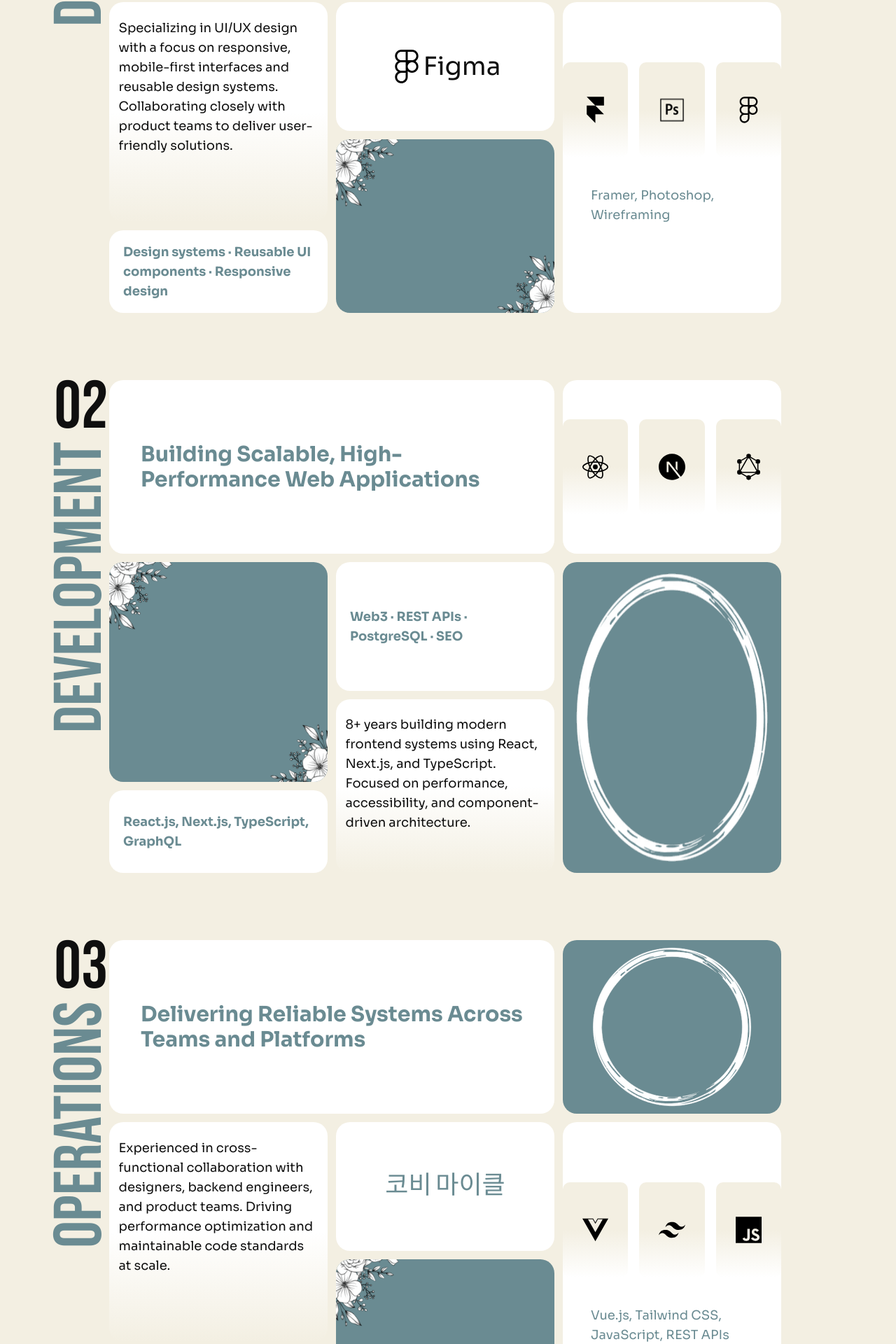
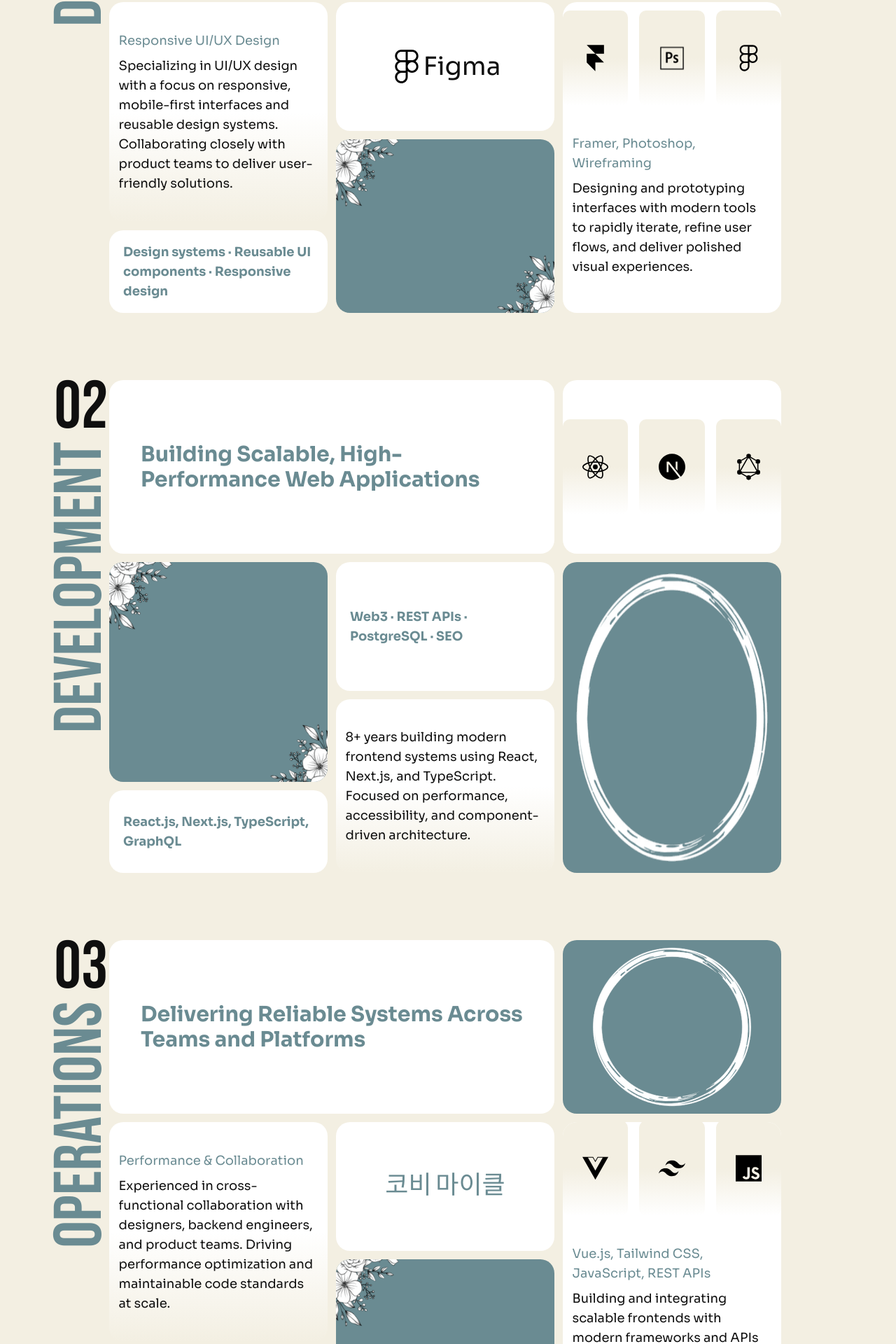
Before and after one commit to Kobeboy15/team_portfolio, a Next.js app: page / in a window 1280 px wide. Shown: the part 4429-6349 px from the top of the page at 70% size. Built offline with nearby package versions, Linux system fonts and the light colour scheme.

Commit message:
fix: add content to fill up card more nicely

```diff
--- a/src/components/sections/SkillsSection.tsx
+++ b/src/components/sections/SkillsSection.tsx
@@ -12,7 +12,7 @@ export function SkillsSection() {
             skills.map((skill) => (
                 <div key={skill.order} className="w-full mb-7 md:mb-0 md:h-screen pr-2 flex justify-end md:justify-center items-start md:items-center">
                     <div className="relative w-full md:w-[75vw] md:mx-auto md:h-[90vh]">
-                        { /* TODO: style proplerly*/}
+                        { /* TODO: style proplerly during mobile responsiveness ticket*/}
                         <div className="flex md:hidden flex-row items-baseline gap-1 mb-3 font-bebas text-display-48 leading-none mt-10 mx-5">
                             <span>{String(skill.order).padStart(2, '0')}</span>
                             <span className="text-(--token-accent)">{skill.name.toUpperCase()}</span>
--- a/src/components/ui/CardContent.tsx
+++ b/src/components/ui/CardContent.tsx
@@ -19,7 +19,7 @@ export function CardContent({ content }: { content: BentoContent }) {
       return <div className="font-sora font-bold text-(--token-accent) w-full h-full flex justify-center items-center p-2 md:p-5 text-sm md:text-base lg:text-lg">{content.value}</div>;
     case "paragraph":
       return (
-            <div className="font-sora flex flex-col px-2 md:px-[0.75em] py-2 md:py-[1.25em] text-sm md:text-base lg:text-lg">
+            <div className="font-sora flex flex-col px-2 md:px-[0.75em] py-2 md:py-[2.25em] text-sm md:text-base lg:text-lg">
                 {content.heading && <h3 className="text-(--token-accent) mb-2">{content.heading}</h3>}
                 <p className="text-(--token-foreground)">{content.value}</p>
             </div>
@@ -43,8 +43,8 @@ export function CardContent({ content }: { content: BentoContent }) {
                     ))}
                 </div>
                 {(content.heading || content.caption) &&
-                <div className="p-2 md:p-10 font-sora text-sm md:text-base lg:text-lg">
-                    {content.heading && <h3 className="text-(--token-accent)">{content.heading}</h3>}
+                <div className="font-sora flex flex-col px-2 md:px-[0.75em] py-2 md:py-[2.25em] text-sm md:text-base lg:text-lg">
+                    {content.heading && <h3 className="text-(--token-accent) mb-2">{content.heading}</h3>}
                     {content.caption && <p className="text-(--token-foreground)">{content.caption}</p>}
                 </div>
                 }
--- a/src/data/skills.ts
+++ b/src/data/skills.ts
@@ -19,6 +19,7 @@ export const skills: Skill[] = [
         content:
         {
           type: "paragraph",
+          heading: "Responsive UI/UX Design",
           value: "Specializing in UI/UX design with a focus on responsive, mobile-first interfaces and reusable design systems. Collaborating closely with product teams to deliver user-friendly solutions.",
         }
       },
@@ -39,6 +40,7 @@ export const skills: Skill[] = [
         {
           type: "icon-carousel",
           heading: "Framer, Photoshop, Wireframing",
+          caption: "Designing and prototyping interfaces with modern tools to rapidly iterate, refine user flows, and deliver polished visual experiences.",
           icons: [
             {
               name: "Framer",
@@ -143,6 +145,7 @@ export const skills: Skill[] = [
         content:
         {
           type: "paragraph",
+          heading: "Performance & Collaboration",
           value: "Experienced in cross-functional collaboration with designers, backend engineers, and product teams. Driving performance optimization and maintainable code standards at scale.",
         }
       },
@@ -160,6 +163,7 @@ export const skills: Skill[] = [
         {
           type: "icon-carousel",
           heading: "Vue.js, Tailwind CSS, JavaScript, REST APIs",
+          caption: "Building and integrating scalable frontends with modern frameworks and APIs to ensure performance, consistency, and maintainability.",
           icons: [
             {
               name: "Vue",
```
